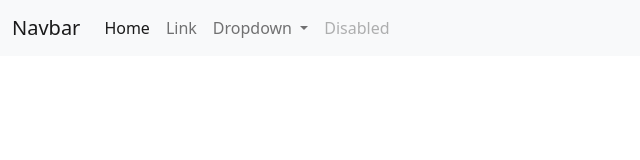
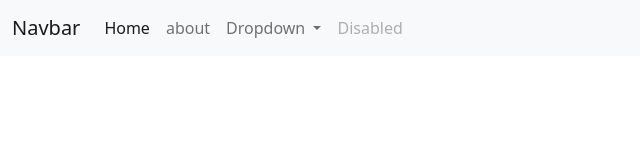
Before and after one commit to kumarvimal5374/Gittutorials, a plain HTML site: page website/index.html in a window 1280 px wide. Shown: the full height of the page, 0-640 px from the left. Drawn offline with nearby package versions, Linux system fonts and the light colour scheme.

Commit message:
added about

```diff
--- a/website/index.html
+++ b/website/index.html
@@ -23,7 +23,7 @@
                 <a class="nav-link active" aria-current="page" href="#">Home</a>
               </li>
               <li class="nav-item">
-                <a class="nav-link" href="#">Link</a>
+                <a class="nav-link" href="#">about</a>
               </li>
               <li class="nav-item dropdown">
                 <a class="nav-link dropdown-toggle" href="#" id="navbarDropdown" role="button" data-bs-toggle="dropdown" aria-expanded="false">
```
